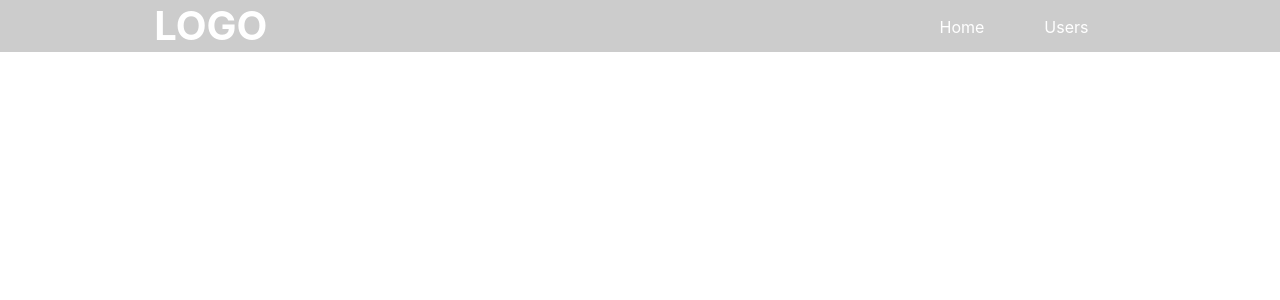
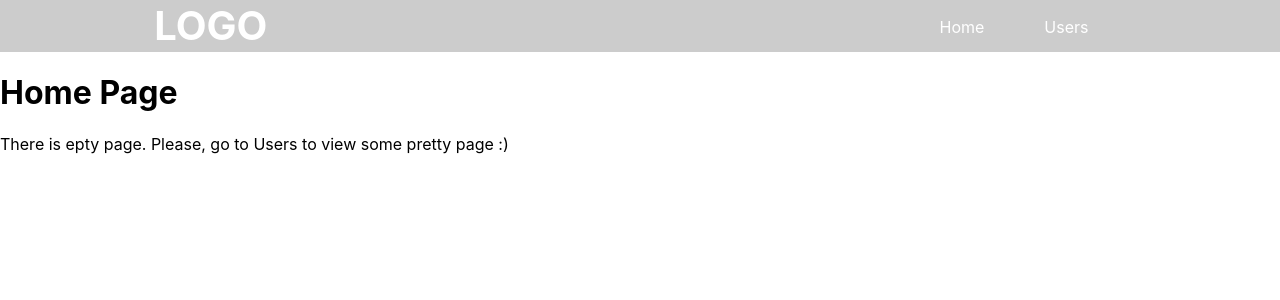
Before and after one commit to rizgoing/react_crm, a React (Create React App) app: page / in a window 1280 px wide. Shown: the top 300 px of the page. Built offline with nearby package versions, Linux system fonts and the light colour scheme.

Commit message:
Create HomePage and add a Router

```diff
--- a/package.json
+++ b/package.json
@@ -8,6 +8,7 @@
     "@testing-library/user-event": "^7.2.1",
     "react": "^16.13.1",
     "react-dom": "^16.13.1",
+    "react-router-dom": "^5.2.0",
     "react-scripts": "3.4.1"
   },
   "scripts": {
--- a/src/App.js
+++ b/src/App.js
@@ -1,11 +1,16 @@
 import React, { useState } from "react";
 import Navbar from "./components/navbar/Navbar";
+import Home from "./components/Home";
+import { BrowserRouter, Route } from "react-router-dom";
 
 function App() {
   return (
-    <div className="App">
-      <Navbar />
-    </div>
+    <BrowserRouter>
+      <div className="App">
+        <Navbar />
+        <Route path="/" component={Home} />
+      </div>
+    </BrowserRouter>
   );
 }
 
--- a/src/components/Home.js
+++ b/src/components/Home.js
@@ -0,0 +1,12 @@
+import React from "react";
+
+const Home = () => {
+  return (
+    <div>
+      <h1>Home Page</h1>
+      <p>There is epty page. Please, go to Users to view some pretty page :)</p>
+    </div>
+  );
+};
+
+export default Home;
```
Also changed, not shown: 1 other file (tests, documents, lock files or other folders).
